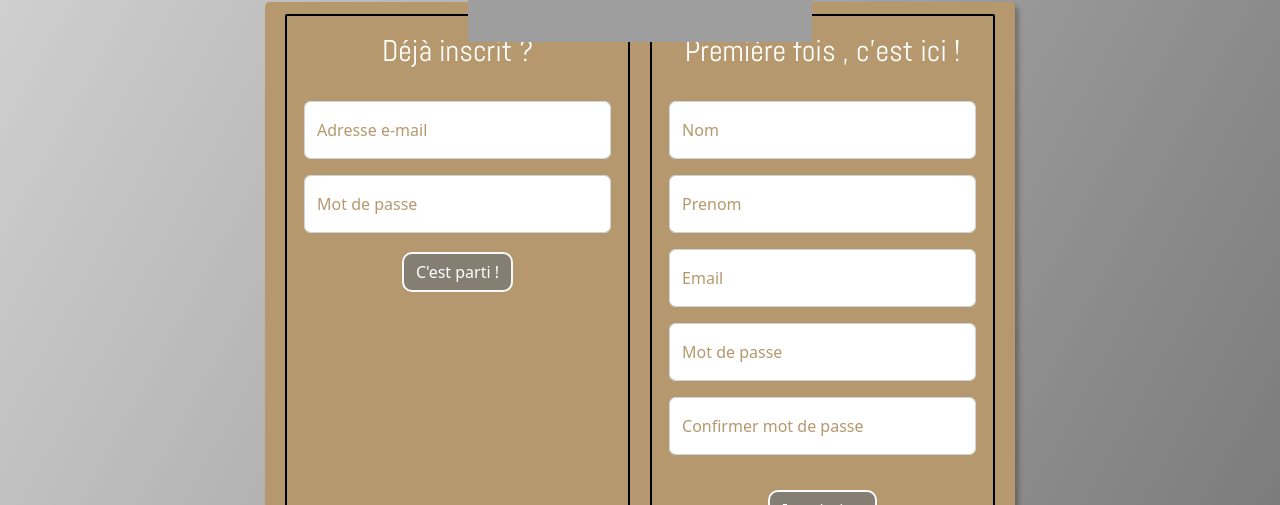
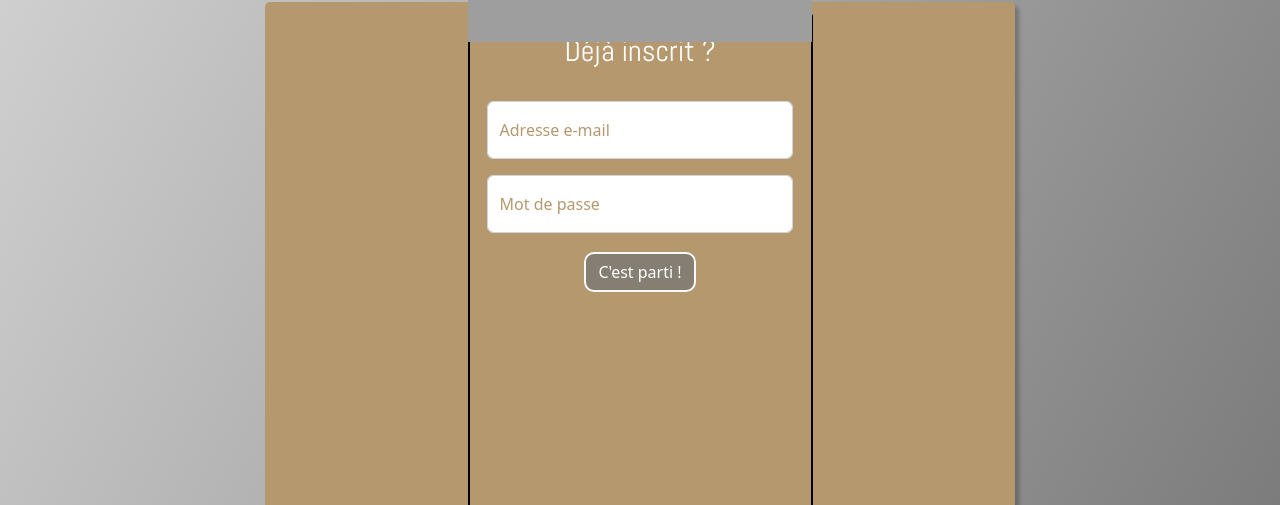
Before and after one commit to teddybengoto/catCafeFront, an Angular app: page /connexion in a window 1280 px wide. Shown: the part 443-948 px from the top of the page. Built offline with nearby package versions, Linux system fonts and the light colour scheme; grey boxes are pictures that could not be loaded.

Commit message:
Add connexion, disconnection

```diff
--- a/src/app/component/compte/compte.component.html
+++ b/src/app/component/compte/compte.component.html
@@ -1 +1,6 @@
-<p>compte works!</p>
+<h1>Information du compte:</h1>
+
+
+<p>
+
+</p>
--- a/src/app/component/compte/compte.component.ts
+++ b/src/app/component/compte/compte.component.ts
@@ -1,7 +1,6 @@
 import { Component, Input } from '@angular/core';
-import { Auth } from 'src/app/model/auth';
+import { Router } from '@angular/router';
 import { CompteService } from 'src/app/sevice.api/compte.service';
-import { InscriptionComponent } from '../inscription/inscription.component';
 
 @Component({
   selector: 'app-compte',
@@ -11,12 +10,18 @@ import { InscriptionComponent } from '../inscription/inscription.component';
 export class CompteComponent {
 
 
-  constructor(private compteService: CompteService){
+  constructor(private compteService: CompteService, private router:Router ){
 
 
 
+    if (!compteService.auth?.id) {
+      this.router.navigate(['/connexion']);
+
+    }
     this.getClient()
     console.log("this.compteService.auth?.id: ", this.compteService.auth.id);
+
+
 
 
 
--- a/src/app/component/healder/healder.component.html
+++ b/src/app/component/healder/healder.component.html
@@ -9,7 +9,7 @@
             <button class="btn btn-outline-dark ">Reservation </button>
             <button class="btn btn-outline-dark " [routerLink]="['/profil']" >Mes Infos </button>
             <img id="navLine" src="../../../assets/img/Line_30.png" alt="" srcset="">
-            <button class="btn btn-outline-dark" [routerLink]="['/connexion']" > {{textButtomConnexion}} </button>
+            <button class="btn btn-outline-dark" [routerLink]="['/connexion']" (click)="logOut()" > {{textButtomConnexion}} </button>
 
         </div>
     </nav>
--- a/src/app/component/healder/healder.component.ts
+++ b/src/app/component/healder/healder.component.ts
@@ -1,4 +1,5 @@
 import { Component } from '@angular/core';
+import { CompteService } from 'src/app/sevice.api/compte.service';
 import { InscriptionComponent } from '../inscription/inscription.component';
 
 @Component({
@@ -8,9 +9,9 @@ import { InscriptionComponent } from '../inscription/inscription.component';
 })
 export class HealderComponent {
 
-  textButtomConnexion:string= this.auth?.auth?.success ? "Déconnexion": "Connexion";
+  textButtomConnexion:string= this.compteService?.auth?.id ? "Déconnexion": "Connexion";
 
-  constructor(private auth:InscriptionComponent ){
+  constructor(private compteService:CompteService ){
     this.test();
 
   }
@@ -19,6 +20,10 @@ export class HealderComponent {
     console.log("textButtomConnexion: ",this.textButtomConnexion);
   }
 
+  logOut(){
+    this.compteService.auth=null;
+    this.compteService.compte=null;
+  }
 
 
 
--- a/src/app/component/inscription/inscription.component.html
+++ b/src/app/component/inscription/inscription.component.html
@@ -2,10 +2,10 @@
 
 <main>
     <div id="chatRebord"></div>
-    <div id="container">
-        <div id="UnderContainer" class="d-flex ">
+    <div id="container"  >
+        <div id="UnderContainer"  *ngIf="connexion" class="d-flex  ">
             <h1>Déjà inscrit ?</h1>
-            <form id="Connexion" [formGroup]="inscriptionForm" (ngSubmit)="login()">
+            <form id="Connexion" class="" [formGroup]="inscriptionForm" (ngSubmit)="login()">
                 <div class="form-floating mb-3">
                     <input type="email" class="form-control" id="floatingInput" formControlName="login"
                         placeholder="Adresse e-mail" width="90%">
@@ -19,33 +19,42 @@
                 <button type="submit" [disabled]="inscriptionForm.invalid" class="btn btn-secondary">C'est parti
                     !</button>
             </form>
+
+            <p (click)="showSigning(false)">Créé un compte </p>
         </div>
-        <div id="UnderContainer">
+
+        <div id="UnderContainer"  *ngIf="!connexion"  >
             <h1>Première fois , c’est ici !</h1>
-            <form id="inscription" action="index.html" method="post">
+            <form id="inscription" [formGroup]="inscriptionForm" (ngSubmit)="creat()">
                 <div class="form-floating mb-3">
-                    <input type="email" class="form-control" id="floatingInput" placeholder="Nom" width="90%">
+                    <input type="email" class="form-control" id="floatingInput" formControlName="nom" placeholder="Nom" width="90%">
                     <label for="floatingInput">Nom</label>
                 </div>
                 <div class="form-floating mb-3">
-                    <input type="email" class="form-control" id="floatingInput" placeholder="Nom" width="90%">
+                    <input type="email" class="form-control" id="floatingInput" formControlName="prenom" placeholder="Nom" width="90%">
                     <label for="floatingInput">Prenom</label>
                 </div>
                 <div class="form-floating mb-3">
-                    <input type="email" class="form-control" id="floatingInput" placeholder="Nom" width="90%">
+                    <input type="email" class="form-control" id="floatingInput" formControlName="login" placeholder="Nom" width="90%">
                     <label for="floatingInput">Email</label>
                 </div>
                 <div class="form-floating mb-3">
-                    <input type="password" class="form-control" id="floatingInput" placeholder="Nom" width="90%">
+                    <input type="password" class="form-control" id="floatingInput" formControlName="password" placeholder="Nom" width="90%">
                     <label for="floatingInput">Mot de passe</label>
                 </div>
                 <div class="form-floating mb-3">
-                    <input type="password" class="form-control" id="floatingInput" placeholder="Nom" width="90%">
+                    <input type="password" class="form-control" id="floatingInput" formControlName="confPassword" placeholder="Nom" width="90%">
                     <label for="floatingInput">Confirmer mot de passe</label>
                 </div>
                 <button type="submit" class="btn btn-secondary">Inscription</button>
             </form>
+            <p (click)="showSigning(true)">connectez vous </p>
+
         </div>
+
+
+
+
 
 
     </div>
--- a/src/app/component/inscription/inscription.component.ts
+++ b/src/app/component/inscription/inscription.component.ts
@@ -13,7 +13,9 @@ export class InscriptionComponent /*implements OnInit */ {
 
   inscriptionForm: FormGroup;
   client: ClientRequest;
-  public auth: Auth = new Auth();
+  //is use to display connexion or login form
+  connexion: boolean = true;
+
 
 
   constructor(private formBuilder: FormBuilder, private compteService: CompteService) {
@@ -22,7 +24,10 @@ export class InscriptionComponent /*implements OnInit */ {
       login: this.formBuilder.control(''),
       prenom: this.formBuilder.control(''),
       nom: this.formBuilder.control(''),
-      password: this.formBuilder.control('')
+      password: this.formBuilder.control(''),
+      confPassword: this.formBuilder.control('')
+
+
     });
 
   }
@@ -32,5 +37,23 @@ export class InscriptionComponent /*implements OnInit */ {
     this.compteService.login(this.inscriptionForm.value)
 
   }
+  showSigning(val: boolean) { this.connexion = val }
+
+  creat() {
+
+    console.log("this.inscriptionForm.value: ", this.inscriptionForm.value);
+    this.compteService.create(this.inscriptionForm.value).subscribe(resp => {
+      console.log("resp: ", resp);
+
+      if (resp?.id) {
+        this.showSigning(true);
+      }
+      else { alert("Une erreur se produit lors de la creation du compte ") }
+    });
+
+
+  }
+
+
 
 }
--- a/src/app/sevice.api/compte.service.ts
+++ b/src/app/sevice.api/compte.service.ts
@@ -4,6 +4,7 @@ import { ClientRequest } from '../model/clientRequest';
 import { Auth } from '../model/auth';
 import { Observable } from 'rxjs';
 import { Compte } from '../model/compte';
+import { Router } from '@angular/router';
 
 @Injectable({
   providedIn: 'root'
@@ -16,7 +17,7 @@ export class CompteService {
   auth: Auth;
   compte: Compte;
 
-  constructor(private http: HttpClient) {
+  constructor(private http: HttpClient,private router:Router) {
     this.clientApiPath = "http://localhost:8080/api" + "/compte";
   }
 
@@ -25,6 +26,7 @@ export class CompteService {
     this.http.post<Auth>(this.clientApiPath + "/connexion", cr).subscribe(resp => {
 
       if (resp?.success) {
+        this.router.navigate(['/']);
         return this.auth = resp;
       }
       else {
@@ -35,19 +37,17 @@ export class CompteService {
 
   }
 
-  create() {
 
-    //this.http.put<clientRequest>
-
+  create(c: ClientRequest):  Observable<Compte> {
+    return this.http.post<Compte>(this.clientApiPath+ "/client", c)
   }
 
   //http://localhost:8080/catCafe/api/compte/admin/1
 
-  findClientById(id: number): Compte {
-    return this.http.get<Compte>(this.clientApiPath + "/client/" + id).subscribe(resp => {
-      console.log("Compte: ",resp);
-
-      return this.compte = resp;
+  findClientById(id: number): void {
+     this.http.get<Compte>(this.clientApiPath + "/client/" + id).subscribe(resp => {
+      //console.log("Compte: ",resp);
+       this.compte = resp;
     })
 
   }
```
Also changed, not shown: src/app/model/compte.ts (+15 -0 lines).
